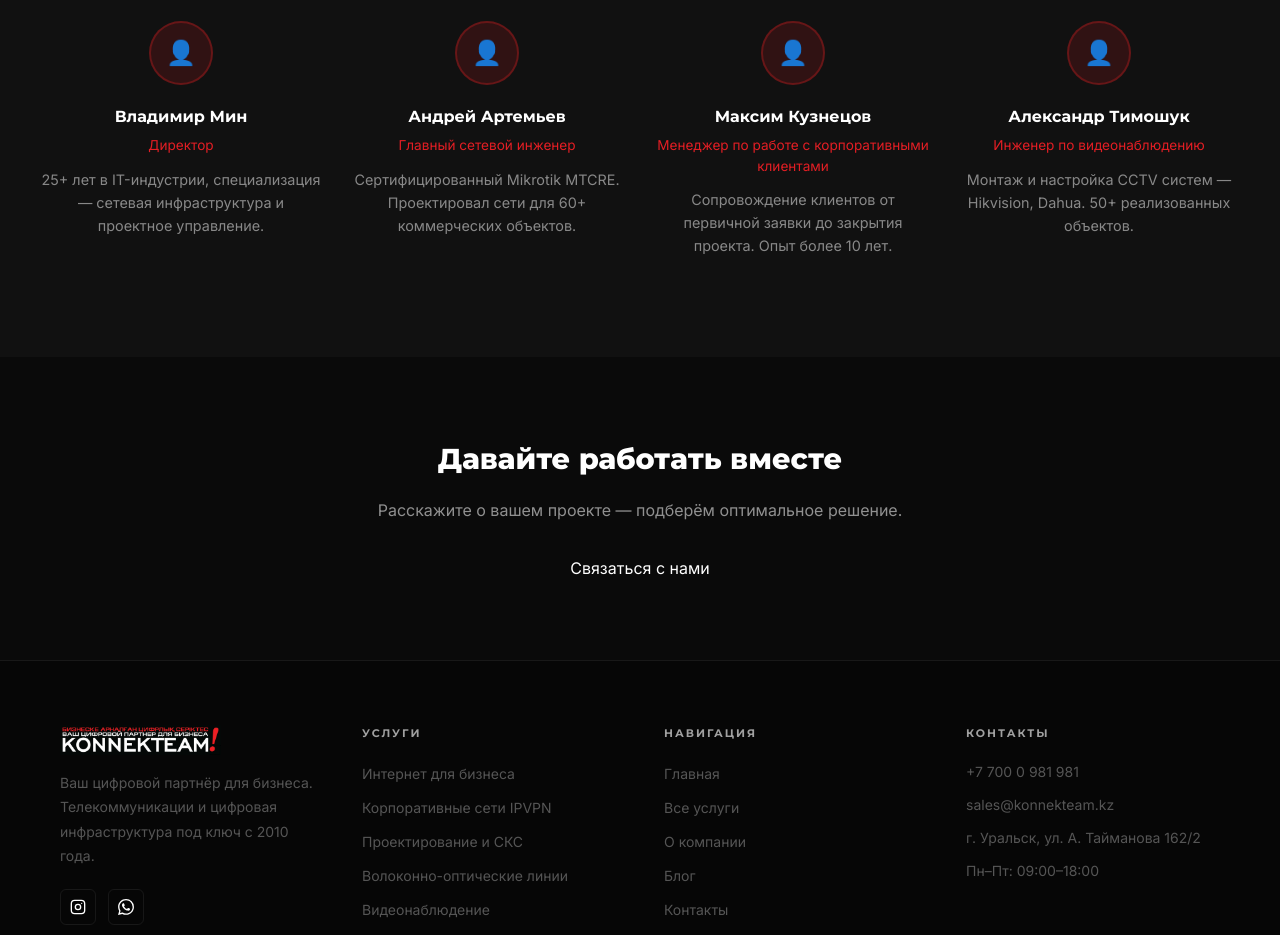
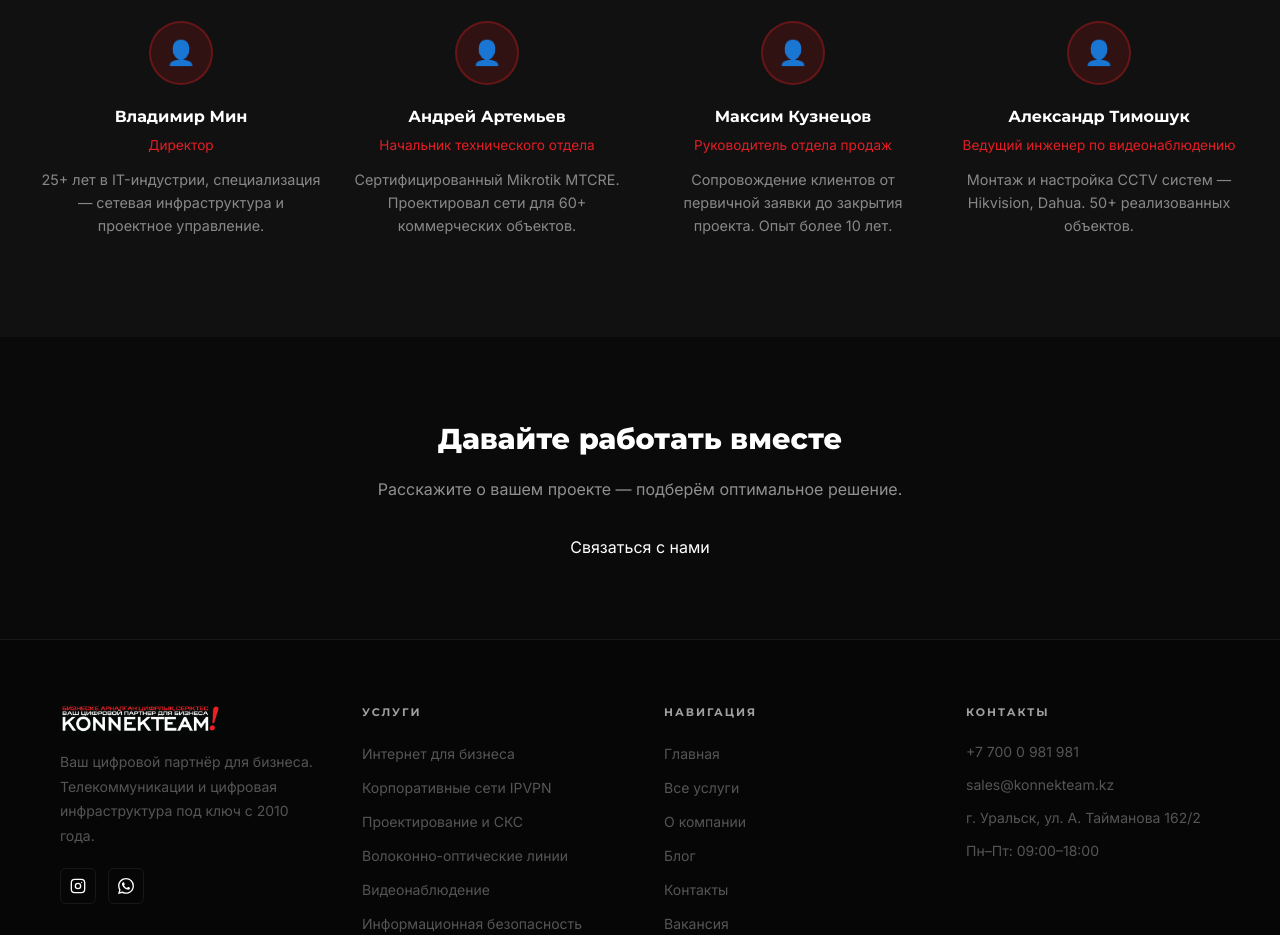
Before and after one commit to VSMin/Site, a React (Vite) app in the folder packages/web/: page /about in a window 1280 px wide. Shown: the part 2560-3495 px from the top of the page. Built offline with nearby package versions, Linux system fonts and the light colour scheme.

Commit message:
Update about.tsx

```diff
--- a/packages/web/src/web/pages/about.tsx
+++ b/packages/web/src/web/pages/about.tsx
@@ -4,9 +4,9 @@ import { COMPANY } from "../lib/data";
 
 const TEAM = [
   { name: "Владимир Мин", role: "Директор", desc: "25+ лет в IT-индустрии, специализация — сетевая инфраструктура и проектное управление." },
-  { name: "Андрей Артемьев", role: "Главный сетевой инженер", desc: "Сертифицированный Mikrotik MTCRE. Проектировал сети для 60+ коммерческих объектов." },
-  { name: "Максим Кузнецов", role: "Менеджер по работе с корпоративными клиентами", desc: "Сопровождение клиентов от первичной заявки до закрытия проекта. Опыт более 10 лет." },
-  { name: "Александр Тимошук", role: "Инженер по видеонаблюдению", desc: "Монтаж и настройка CCTV систем — Hikvision, Dahua. 50+ реализованных объектов." },
+  { name: "Андрей Артемьев", role: "Начальник технического отдела", desc: "Сертифицированный Mikrotik MTCRE. Проектировал сети для 60+ коммерческих объектов." },
+  { name: "Максим Кузнецов", role: "Руководитель отдела продаж", desc: "Сопровождение клиентов от первичной заявки до закрытия проекта. Опыт более 10 лет." },
+  { name: "Александр Тимошук", role: "Ведущий инженер по видеонаблюдению", desc: "Монтаж и настройка CCTV систем — Hikvision, Dahua. 50+ реализованных объектов." },
 ];
 
 const TIMELINE = [
```
